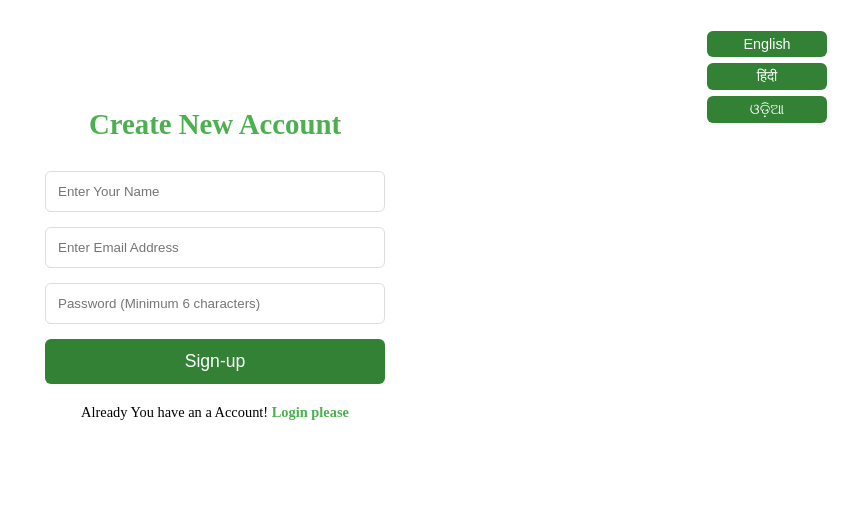
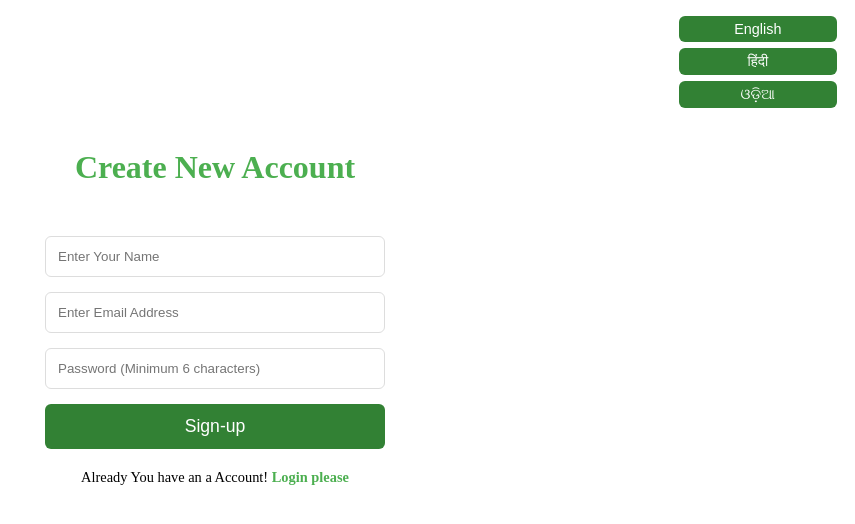
Before and after one commit to subhransubiswal42/My-login-home, a plain HTML site: page index.html in a window 1280 px wide. Shown: the whole page, without its empty margins (425-1280 px from the left). Drawn offline with Linux system fonts and the light colour scheme.

Commit message:
Button problem solve4

```diff
--- a/style.css
+++ b/style.css
@@ -18,7 +18,7 @@ body {
 .page {
     /* width: 100%; */
     max-width: 400px; /* Mobile View Focus */
-    padding: 100px 30px 30px 30px;
+    padding: 120px 30px 30px 30px;
     /* background-color: #fff; */
     /* border-radius: 12px; */
     /* box-shadow: 0 4px 15px rgba(0, 0, 0, 0.1); */
@@ -36,9 +36,11 @@ header {
     margin-bottom: 30px;
 }
 header h1 {
+    text-align: center;
+    margin-bottom: 50px;
     color: #4CAF50; /* Green theme */
-    margin: 0 0 5px;
-    font-size: 1.8em;
+    /* margin: 0 0 5px; */
+    /* font-size: 1.8em; */
 }
 header p {
     color: #777;
@@ -195,16 +197,16 @@ button:hover {
 /* Language Switcher Container Styling */
 .language {
     position:absolute;
-    top: 10px;
+    top: 5px;
     right: 10px;
     z-index: 1000;
     /* text-align: center; */
-    padding: 10px;   /*Thodi zyaada padding */
+    /* padding: 10px;   Thodi zyaada padding */
     /* margin: 0;  */
-    max-width: 120px;
+    /* max-width: 120px;  */
     /* background-color: #e8f5e9;   Light green background, matching feature cards */
     /* border-radius: 12px; */
-    box-shadow: none;   /*Thoda shadow jodein */
+    /* box-shadow: none;   Thoda shadow jodein */
 }
 
 /* Button Styling (Naye styles jo .language ke andar ke buttons par apply honge) */
```
